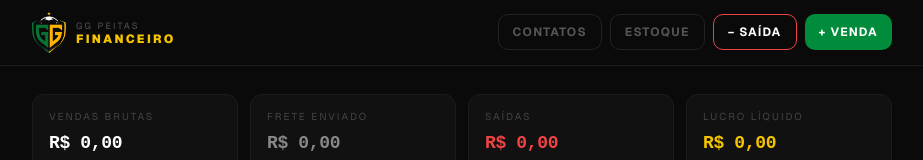
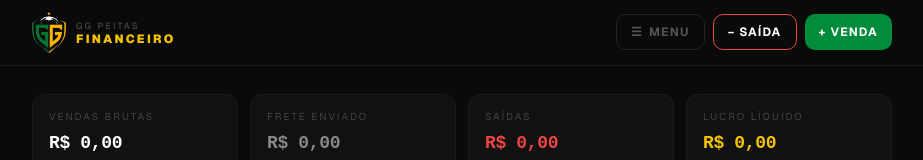
Before and after one commit to gbrpds/ggpeitas-contas, a Next.js app: page / in a window 1280 px wide. Shown: the top 160 px of the page, without its empty margins (178-1101 px from the left). Built offline with nearby package versions, Linux system fonts and the light colour scheme; no server answers; the database is empty.

Commit message:
feat: menu dropdown no header para Estoque e Contatos

```diff
--- a/components/Dashboard.tsx
+++ b/components/Dashboard.tsx
@@ -30,6 +30,7 @@ export default function Dashboard() {
   const [mes, setMes] = useState("");
   const [deletando, setDeletando] = useState<string | null>(null);
   const [loading, setLoading] = useState(true);
+  const [menuAberto, setMenuAberto] = useState(false);
 
   const carregar = useCallback(async () => {
     setLoading(true);
@@ -70,8 +71,34 @@ export default function Dashboard() {
             </div>
           </div>
           <div className="header-nav">
-            <Link href="/contatos" className="btn-nav hide-mobile">Contatos</Link>
-            <Link href="/estoque" className="btn-nav">Estoque</Link>
+            {/* Menu dropdown para navegação */}
+            <div style={{ position: "relative" }}>
+              <button
+                onClick={() => setMenuAberto(!menuAberto)}
+                className="btn-nav"
+                style={{ display: "flex", alignItems: "center", gap: 6 }}
+              >
+                ☰ <span className="hide-mobile">Menu</span>
+              </button>
+              {menuAberto && (
+                <>
+                  {/* overlay para fechar */}
+                  <div onClick={() => setMenuAberto(false)} style={{ position: "fixed", inset: 0, zIndex: 10 }} />
+                  <div style={{
+                    position: "absolute", top: "calc(100% + 8px)", right: 0, zIndex: 20,
+                    background: "#161616", border: "1px solid #252525", borderRadius: 12,
+                    padding: 6, minWidth: 160, display: "flex", flexDirection: "column", gap: 2,
+                  }}>
+                    <Link href="/estoque" onClick={() => setMenuAberto(false)} style={{ padding: "10px 14px", borderRadius: 8, fontSize: 13, fontWeight: 700, color: "#ccc", textDecoration: "none", display: "block", letterSpacing: "0.05em" }}>
+                      👕 Estoque
+                    </Link>
+                    <Link href="/contatos" onClick={() => setMenuAberto(false)} style={{ padding: "10px 14px", borderRadius: 8, fontSize: 13, fontWeight: 700, color: "#ccc", textDecoration: "none", display: "block", letterSpacing: "0.05em" }}>
+                      👥 Contatos
+                    </Link>
+                  </div>
+                </>
+              )}
+            </div>
             <button onClick={() => setModal("SAIDA")} className="btn-danger">− Saída</button>
             <button onClick={() => setModal("VENDA")} className="btn-primary">+ Venda</button>
           </div>
```
